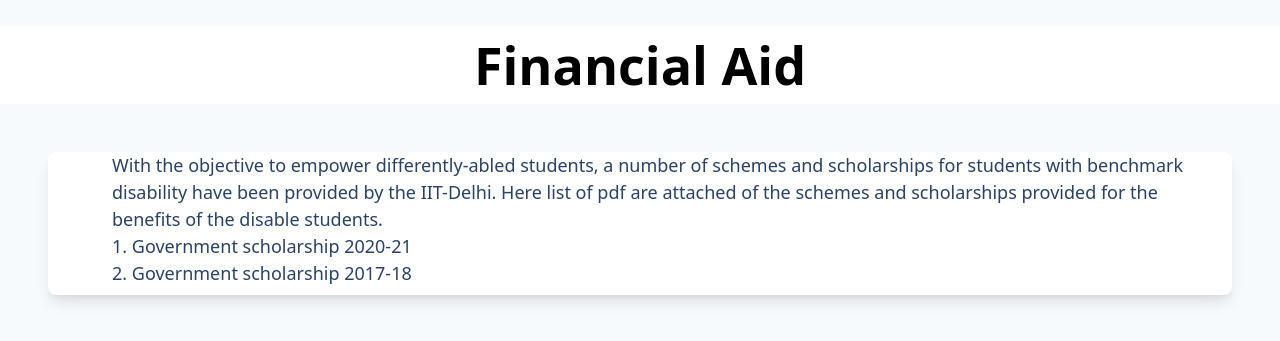
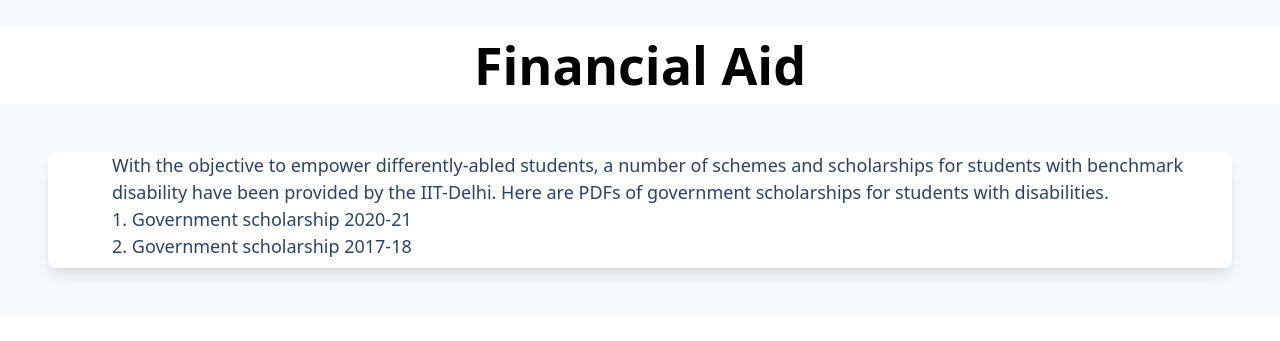
Before and after one commit to inductor69/BSW-OAE, a plain HTML site: page resources.html in a window 1280 px wide. Shown: the part 6381-6722 px from the top of the page. After the commit the page ends 6697 px from the top, so only its background shows below. Drawn offline with nearby package versions, Linux system fonts and the light colour scheme.

Commit message:
resource.html

```diff
--- a/resources.html
+++ b/resources.html
@@ -425,7 +425,7 @@
 
        <div class="bg-gray-100 lg:py-12 lg:flex lg:justify-center">
         <div class="bg-white lg:mx-12 lg:flex lg:max-w-7xl lg:shadow-lg lg:rounded-lg">
-      <p class="lg:text-lg mb-4 sm:mb-2 text-blue-900 ml-16 mb-1 mr-4 text-xl text:justify">With the objective to empower differently-abled students, a number of schemes and scholarships for students with benchmark disability have been provided by the IIT-Delhi. Here list of pdf are attached of the schemes and scholarships provided for the benefits of the disable students.
+      <p class="lg:text-lg mb-4 sm:mb-2 text-blue-900 ml-16 mb-1 mr-4 text-xl text:justify">With the objective to empower differently-abled students, a number of schemes and scholarships for students with benchmark disability have been provided by the IIT-Delhi. Here are PDFs of government scholarships for students with disabilities.
         </br><a href="files/advertisement_in_english_2020-21.pdf">1. Government scholarship 2020-21</a>
         </br><a href="files/Government_Scholarship_2017-2018.pdf">2. Government scholarship 2017-18</a> </p>
       </div>
```
